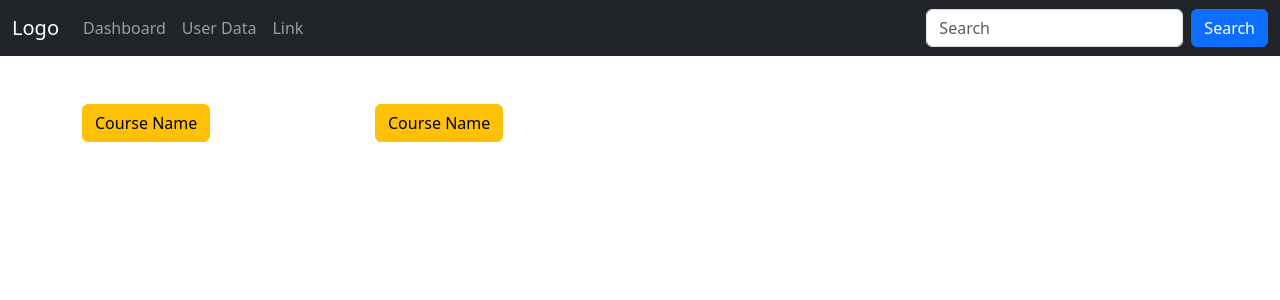
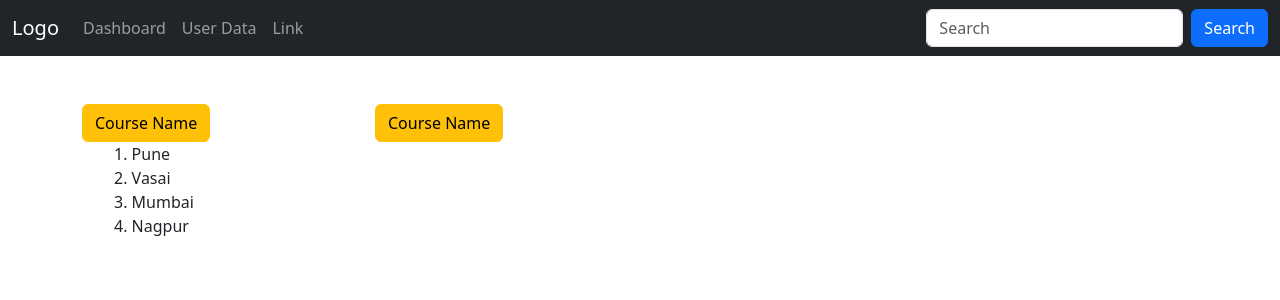
Before and after one commit to sagarmasal12/angularPract-Aug, an Angular app: page /user in a window 1280 px wide. Shown: the top 300 px of the page. Built offline with nearby package versions, Linux system fonts and the light colour scheme.

Commit message:
for loop

```diff
--- a/src/app/Pages/users/users.component.css
+++ b/src/app/Pages/users/users.component.css
@@ -0,0 +1,3 @@
+li{
+    list-style-type: none;
+}
--- a/src/app/Pages/users/users.component.html
+++ b/src/app/Pages/users/users.component.html
@@ -7,4 +7,13 @@
          <div class="btn btn-warning ms-2" (click)="changeCourse('Dot Net')">Course Name</div>
         </div>
     </div>
+    <div class="row">
+        <div class="col-5">
+            <ul>
+                @for( item of cityList; track $index ){
+                    <li>{{$index+1}}. {{item}}</li>
+                }
+            </ul>
+        </div>
+    </div>
 </div>
--- a/src/app/Pages/users/users.component.ts
+++ b/src/app/Pages/users/users.component.ts
@@ -13,6 +13,8 @@ export class UsersComponent {
 
     show = true;
   username = 'Sagar';
+
+  cityList:string[]= ['Pune','Vasai','Mumbai','Nagpur'];
 
 
   toggleComponent() {
--- a/src/app/dashboard/dashboard/dashboard.component.ts
+++ b/src/app/dashboard/dashboard/dashboard.component.ts
@@ -14,11 +14,13 @@ export class DashboardComponent {
 
   // ✅ Method to increase the count
   increment() {
+    debugger
     this.count.set(this.count() + 1);
   }
 
   // ✅ Method to reset the count
   reset() {
+    debugger
     this.count.set(0);
   }
 }
```
